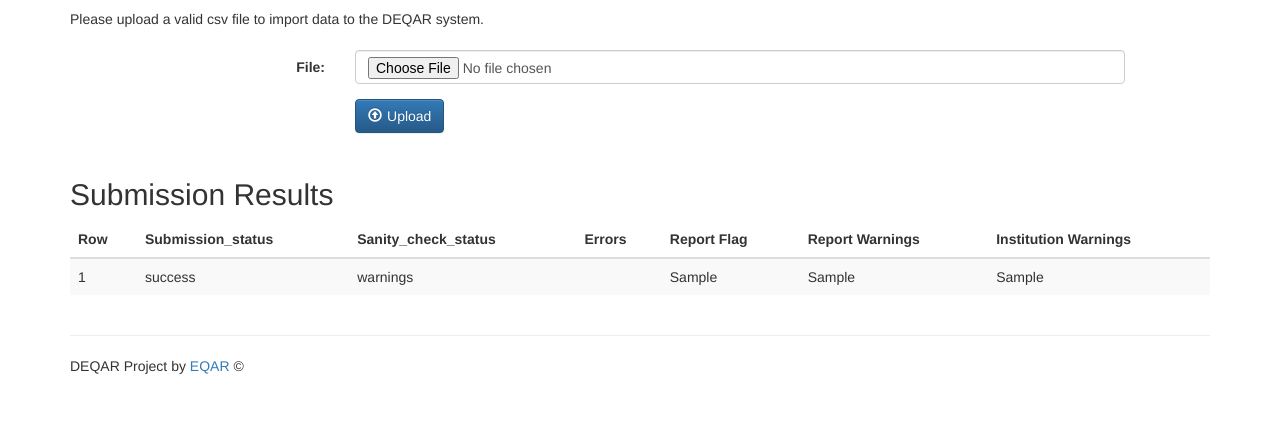
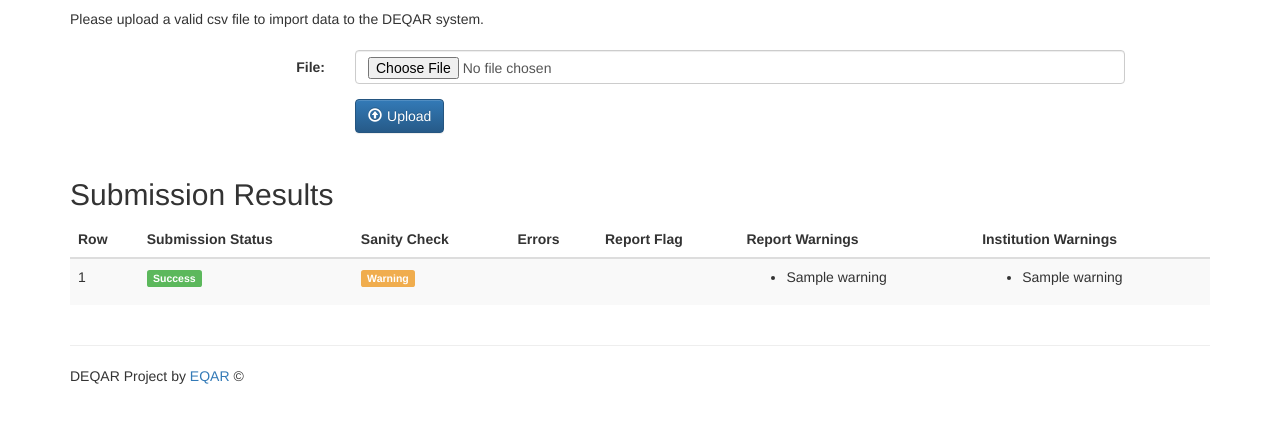
Before and after one commit to EQAR/eqar_backend, a Django app: template templates/csvtest/upload_csv.html in a window 1280 px wide. Shown: the part 51-474 px from the top of the page. Run offline with Django 3.2, Linux system fonts and the light colour scheme; the template is opened without the code that fills it: most values are stand-ins (such as "Sample title", 1, 10 or a date in 2020); some libraries are stand-ins or nearby versions.

Commit message:
Prettier response for CSV upload

```diff
--- a/templates/csvtest/upload_csv.html
+++ b/templates/csvtest/upload_csv.html
@@ -33,8 +33,8 @@
                 <thead>
                     <tr>
                         <th>Row</th>
-                        <th>Submission_status</th>
-                        <th>Sanity_check_status</th>
+                        <th>Submission Status</th>
+                        <th>Sanity Check</th>
                         <th>Errors</th>
                         <th>Report Flag</th>
                         <th>Report Warnings</th>
@@ -43,14 +43,53 @@
                 </thead>
                 <tbody>
                     {% for response in response_list %}
-                        <tr>
+                        <tr style="vertical-align: middle;">
                             <td>{{ forloop.counter }}</td>
-                            <td>{{ response.submission_status }}</td>
-                            <td>{{ response.sanity_check_status }}</td>
-                            <td>{{ response.errors }}</td>
-                            <td>{{ response.report_flag }}</td>
-                            <td>{{ response.report_warnings }}</td>
-                            <td>{{ response.institution_warnings }}</td>
+                            <td>
+                                {% if response.submission_status == 'success' %}
+                                    <span class="label label-success">Success</span>
+                                {% else %}
+                                    <span class="label label-danger">Errors</span>
+                                {% endif %}
+                            </td>
+                            <td>
+                                {% if response.sanity_check_status == 'success' %}
+                                    <span class="label label-success">Success</span>
+                                {% endif %}
+                                {% if response.sanity_check_status == 'warnings' %}
+                                    <span class="label label-warning">Warning</span>
+                                {% endif %}
+                            </td>
+                            <td>
+                                {% for key, value in response.errors.items %}
+                                    <dl>
+                                        <dt>{{ key }}</dt>
+                                        <dd>{{ value|join:", " }}</dd>
+                                    </dl>
+                                {% endfor %}
+                            </td>
+                            <td>
+                                {% if response.report_flag == 'high level' %}
+                                    <span class="label label-danger">High</span>
+                                {% endif %}
+                                {% if response.report_flag == 'low level' %}
+                                    <span class="label label-warning">Low</span>
+                                {% endif %}
+                            </td>
+                            <td>
+                                <ul>
+                                {% for warning in response.report_warnings %}
+                                    <li>{{ warning }}</li>
+                                {% endfor %}
+                                </ul>
+                            </td>
+                            <td>
+                                <ul>
+                                {% for warning in response.institution_warnings %}
+                                    <li>{{ warning }}</li>
+                                {% endfor %}
+                                </ul>
+                            </td>
                         </tr>
                     {% endfor %}
                 </tbody>
```
